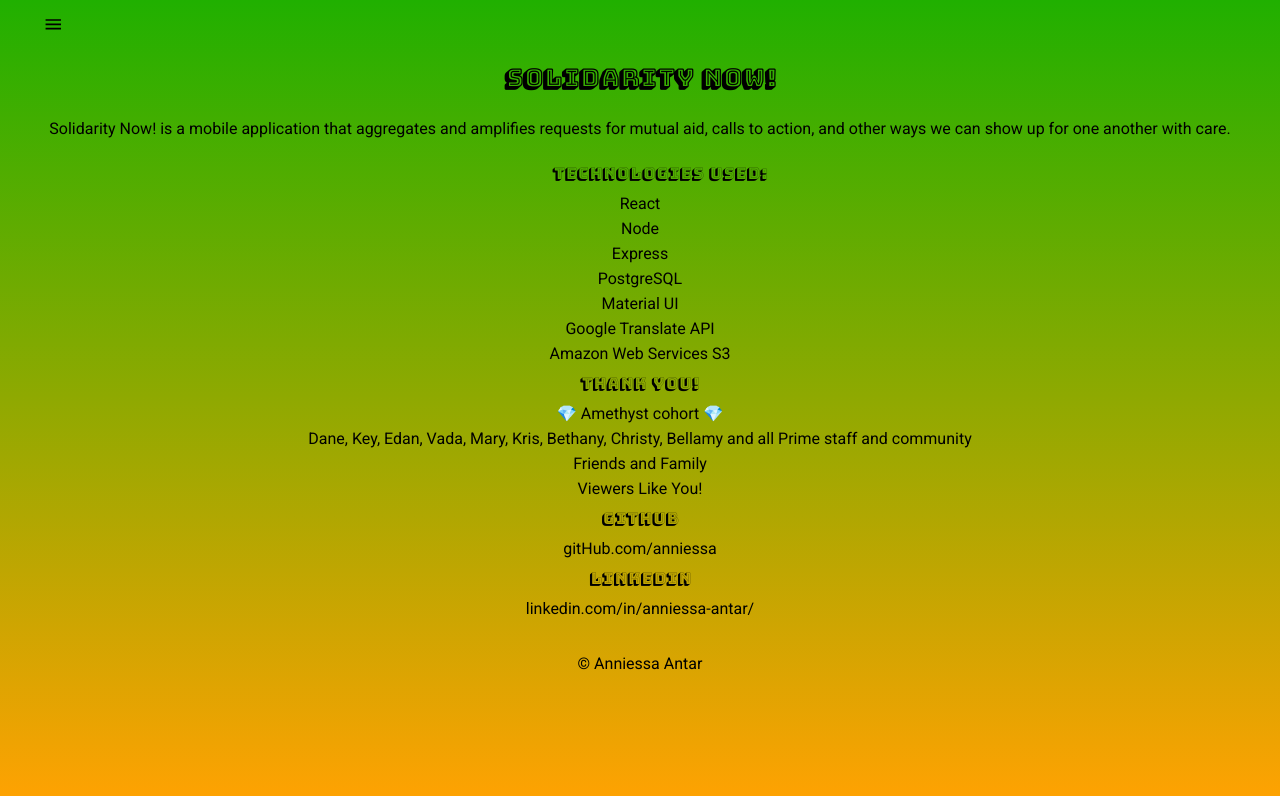
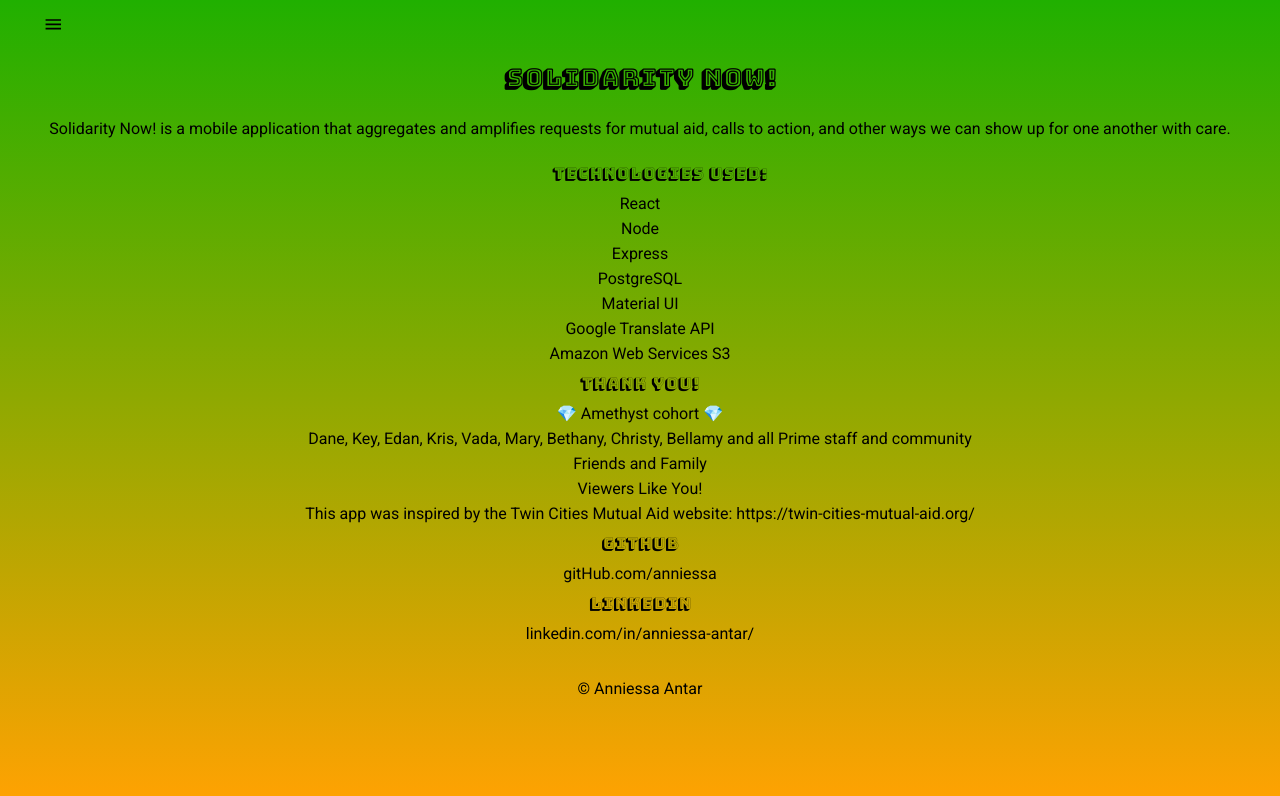
Before and after one commit to anniessa/solidarity-now, a React (Create React App) app: page /#/about in a window 1280 px wide. Shown: the top 796 px of the page. Built offline with nearby package versions, Linux system fonts and the light colour scheme; no server answers.

Commit message:
about page additions

```diff
--- a/src/components/AboutPage/AboutPage.jsx
+++ b/src/components/AboutPage/AboutPage.jsx
@@ -28,9 +28,12 @@ function AboutPage() {
 
         <p className='title'> Thank you! </p>
         <li> 💎 Amethyst cohort 💎</li>
-        <li>Dane, Key, Edan, Vada, Mary, Kris, Bethany, Christy, Bellamy and all Prime staff and community</li>
+        <li>Dane, Key, Edan, Kris, Vada, Mary, Bethany, Christy, Bellamy and all Prime staff and community</li>
         <li>Friends and Family</li>
         <li>Viewers Like You!</li>
+        <li>This app was inspired by the Twin Cities Mutual Aid website:
+        https://twin-cities-mutual-aid.org/ </li>
+
 
         <p className='title'> GitHub </p>
         <li>gitHub.com/anniessa</li>
--- a/src/components/SolidarityWeb/SolidarityWeb.jsx
+++ b/src/components/SolidarityWeb/SolidarityWeb.jsx
@@ -47,7 +47,7 @@ function SolidarityWeb() {
                                     item m={2}
                                     display="flex"
                                 >
-                                    <Card sx={{ maxWidth: 300, maxHeight: 1000 }}>
+                                    <Card sx={{ maxWidth: 320, maxHeight: 1000 }}>
                                         <CardContent>
                                             <Avatar style={{width: 45, height: 45}} src={post.picture} />
                                             <p className="card-item-title"> Posted by: </p>
```
